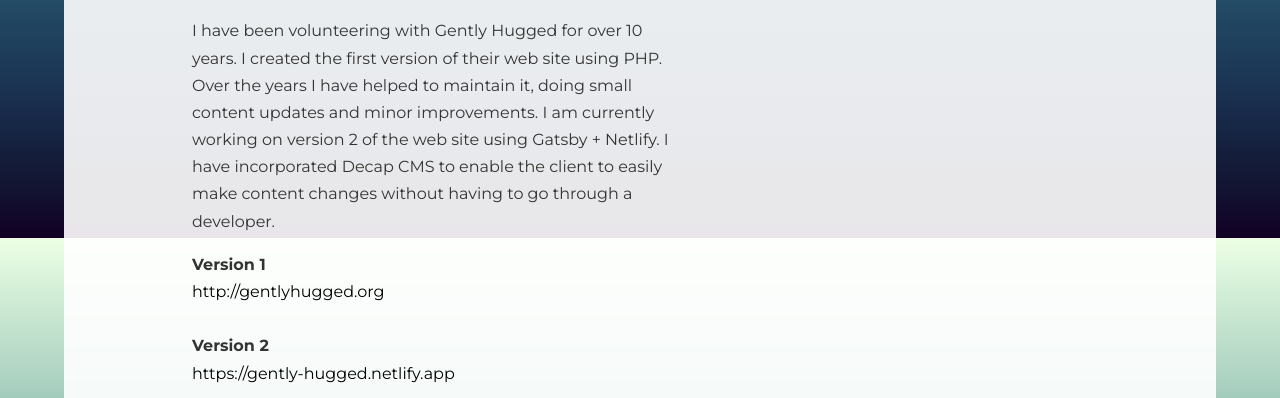
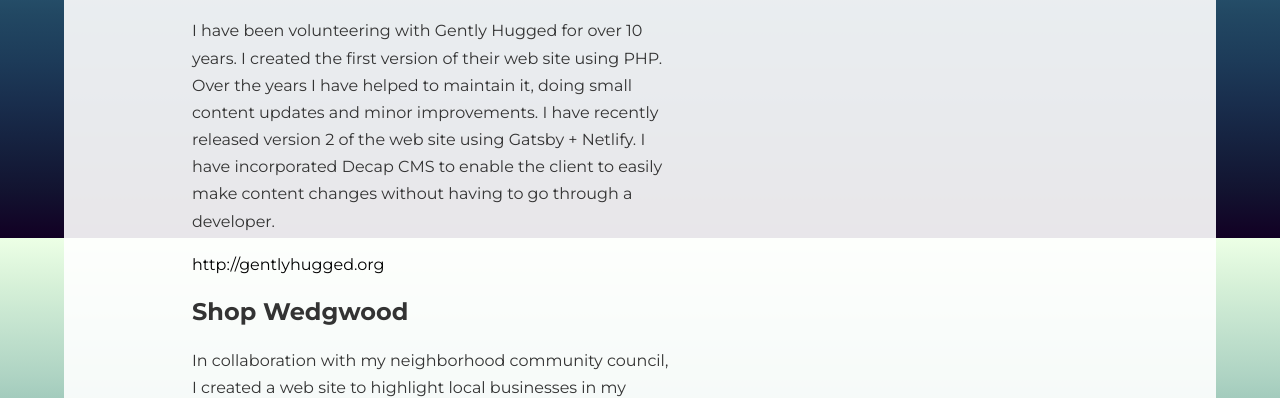
Before and after one commit to hchris28/chrishaskins, a Gatsby site: page /personal-pursuits in a window 1280 px wide. Shown: the part 562-960 px from the top of the page. Built offline with nearby package versions, Linux system fonts and the light colour scheme; Gatsby itself is replaced by a stand-in of ours.

Commit message:
Updated Gently Hugged entry to reflect recent release.

```diff
--- a/src/pages/personal-pursuits/index.tsx
+++ b/src/pages/personal-pursuits/index.tsx
@@ -19,18 +19,12 @@ const PeronsalPursuits = (props: PageProps): JSX.Element => {
                     <h2>Gently Hugged</h2>
                     <p>
                         I have been volunteering with Gently Hugged for over 10 years. I created the first version of their web site
-                        using PHP. Over the years I have helped to maintain it, doing small content updates and minor improvements. I am
-                        currently working on version 2 of the web site using Gatsby + Netlify. I have incorporated Decap CMS to enable
+                        using PHP. Over the years I have helped to maintain it, doing small content updates and minor improvements. I have
+                        recently released version 2 of the web site using Gatsby + Netlify. I have incorporated Decap CMS to enable
                         the client to easily make content changes without having to go through a developer.
                     </p>
                     <p>
-                        <strong>Version 1</strong>
-                        <br />
                         <a href="http://gentlyhugged.org" target="_blank">http://gentlyhugged.org</a>
-                        <br /><br />
-                        <strong>Version 2</strong>
-                        <br />
-                        <a href="https://gently-hugged.netlify.app" target="_blank">https://gently-hugged.netlify.app</a>
                     </p>
                     <h2>Shop Wedgwood</h2>
                     <p>
```
